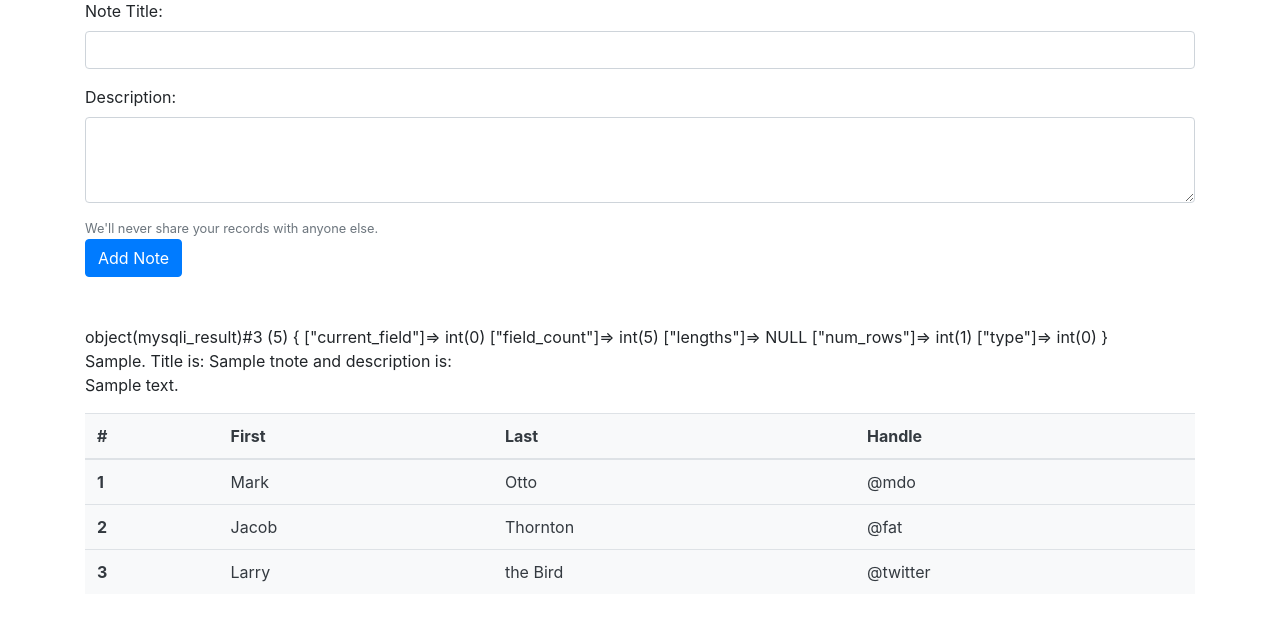
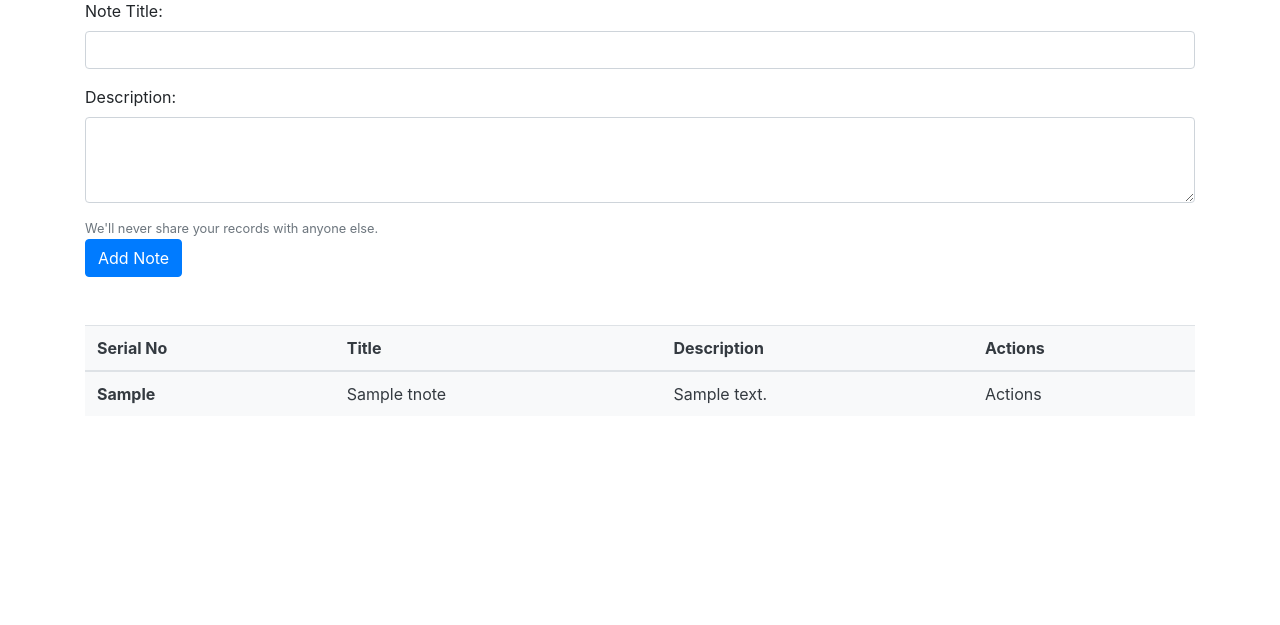
Before and after one commit to thbhuiyan/Web_Note_Recording_PHP_Project, a PHP site: page / in a window 1280 px wide. Shown: the part 175-800 px from the top of the page. Run offline with PHP 8.4, Linux system fonts and the light colour scheme; tables that the repository leaves empty or names only in its code hold one stand-in row (values such as "Sample post").

Commit message:
up and start

```diff
--- a/db.php
+++ b/db.php
@@ -4,13 +4,22 @@ $server = "localhost";
 $username = "root";
 $password = "";
 $database = "notes";
-$con = mysqli_connect($server,$username,$password,$database);
+$con = mysqli_connect($server, $username, $password, $database);
 
-if(!$con){
+if (!$con) {
     die("The connection has failed!\n");
-}
-else{
+} else {
     echo "Connected with the '$database' database successfully\n";
 }
 
-?>
+if ($_SERVER['REQUEST_METHOD'] == "POST") {
+    $title = $_POST["title"];
+    $description = $_POST["description"];
+    $sql = "INSERT INTO `tnotes` ( `title`, `description`) VALUES ('$title', '$description')";
+    $result = mysqli_query($con, $sql);
+    if ($result) {
+        echo "The record has been inserted successfully!<br>";
+    } else {
+        echo "The record was not inserted successfully due to this error: " . mysqli_error($con);
+    }
+}
--- a/index.php
+++ b/index.php
@@ -4,8 +4,6 @@
 //Record insert the following one and start from 21 minutes
 
 INSERT INTO `tnotes` (`sno`, `title`, `description`, `time`) VALUES ('1.', 'shop for Today', 'Buy the followings:\r\n1. Fish\r\n2. Chicken\r\n3. Spice\r\n4. Rice\r\n5. Eggs\r\netc', '2022-09-22 21:06:58.000000');
-
-
 -->
 
 <?php
@@ -13,6 +11,7 @@ require_once('db.php');
 ?>
 <!doctype html>
 <html lang="en">
+
 <head>
   <!-- Required meta tags -->
   <meta charset="utf-8">
@@ -23,6 +22,7 @@ require_once('db.php');
 
   <title>iNotes - Notes taking make easy!</title>
 </head>
+
 <body>
   <nav class="navbar navbar-expand-lg navbar-dark bg-dark">
     <a class="navbar-brand" href="#">iNotes Logo</a>
@@ -61,12 +61,11 @@ require_once('db.php');
 
   <div class="container my-5">
     <h2>Add a NOTE</h2>
-        <form>
+    <form action="/crud_app/" method="POST">
       <div class="form-group">
         <label for="title">Note Title: </label>
-              <input type="text" class="form-control" id="title" aria-describedby="title" name="description">
+        <input type="text" class="form-control" id="title" aria-describedby="title" name="title">
       </div>
-
       <div class="form-group">
         <label for="description">Description: </label>
         <textarea class="form-control" id="description" rows="3" name="description"></textarea>
@@ -77,42 +76,29 @@ require_once('db.php');
   </div>
 
   <div class="container">
-        <?php
-        $sql= "SELECT * FROM `tnotes`";
-        $fireq = mysqli_query($con,$sql);
-        VAR_DUMP($fireq);echo "<br>";
-        while($row = mysqli_fetch_assoc($fireq)){
-          echo $row['sno'].". Title is: ".$row['title']. " and description is:<br>".$row['description'];
-        }
-        ?>
     <table class="table bg-light text-dark my-3">
       <thead>
         <tr>
-      <th scope="col">#</th>
-      <th scope="col">First</th>
-      <th scope="col">Last</th>
-      <th scope="col">Handle</th>
+          <th scope="col">Serial No</th>
+          <th scope="col">Title</th>
+          <th scope="col">Description</th>
+          <th scope="col">Actions</th>
         </tr>
       </thead>
       <tbody>
+        <?php
+        $sql = "SELECT * FROM `tnotes`";
+        $fireq = mysqli_query($con, $sql);
+        while ($row = mysqli_fetch_assoc($fireq)) {
+          echo '
           <tr>
-      <th scope="row">1</th>
-      <td>Mark</td>
-      <td>Otto</td>
-      <td>@mdo</td>
-    </tr>
-    <tr>
-      <th scope="row">2</th>
-      <td>Jacob</td>
-      <td>Thornton</td>
-      <td>@fat</td>
-    </tr>
-    <tr>
-      <th scope="row">3</th>
-      <td>Larry</td>
-      <td>the Bird</td>
-      <td>@twitter</td>
-    </tr>
+            <th scope="row">' . $row['sno'] . '</th>
+            <td>' . $row['title'] . '</td>
+            <td>' . $row['description'] . '</td>
+            <td>Actions</td>
+        </tr>';
+        }
+        ?>
       </tbody>
     </table>
 
@@ -123,4 +109,5 @@ require_once('db.php');
   <script src="https://cdn.jsdelivr.net/npm/popper.js@1.16.0/dist/umd/popper.min.js" integrity="sha384-Q6E9RHvbIyZFJoft+2mJbHaEWldlvI9IOYy5n3zV9zzTtmI3UksdQRVvoxMfooAo" crossorigin="anonymous"></script>
   <script src="https://cdn.jsdelivr.net/npm/bootstrap@4.4.1/dist/js/bootstrap.min.js" integrity="sha384-wfSDF2E50Y2D1uUdj0O3uMBJnjuUD4Ih7YwaYd1iqfktj0Uod8GCExl3Og8ifwB6" crossorigin="anonymous"></script>
 </body>
+
 </html>
```
Lines whose indentation alone changed are shown as unchanged.
